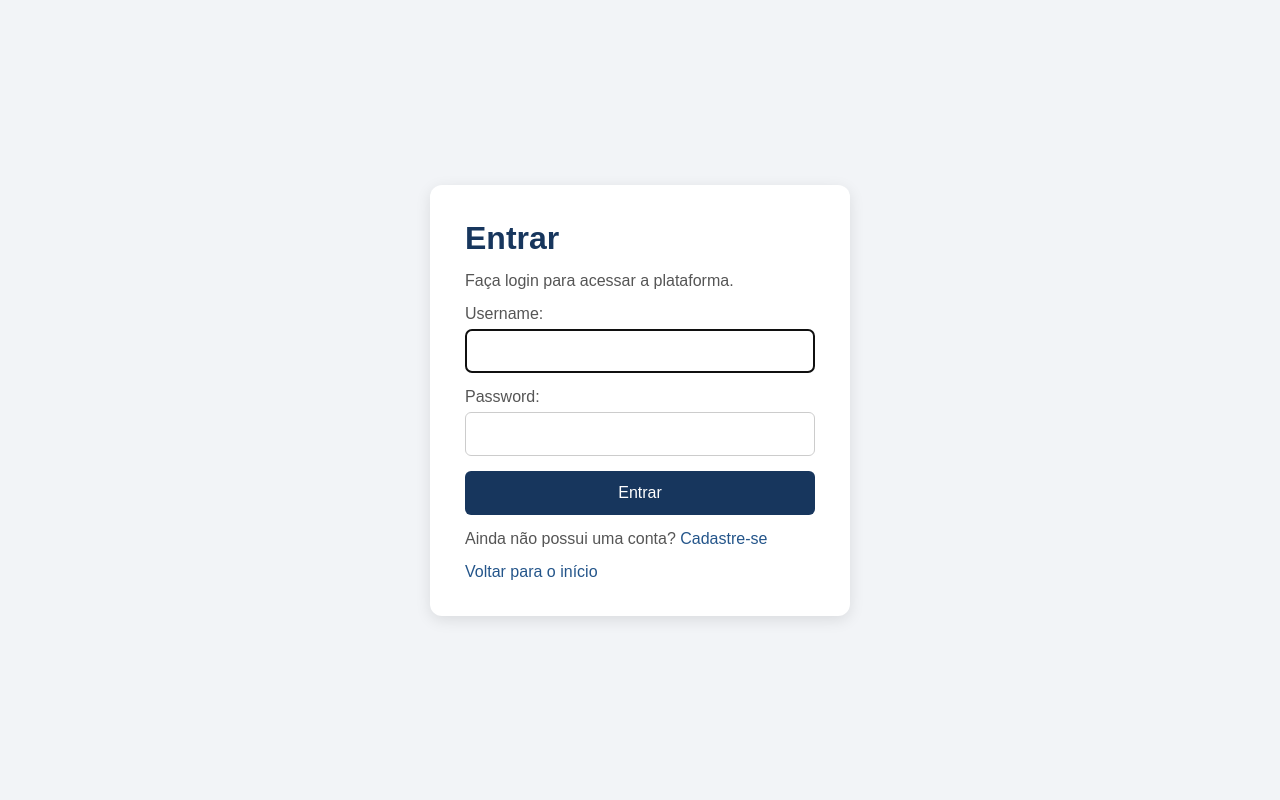
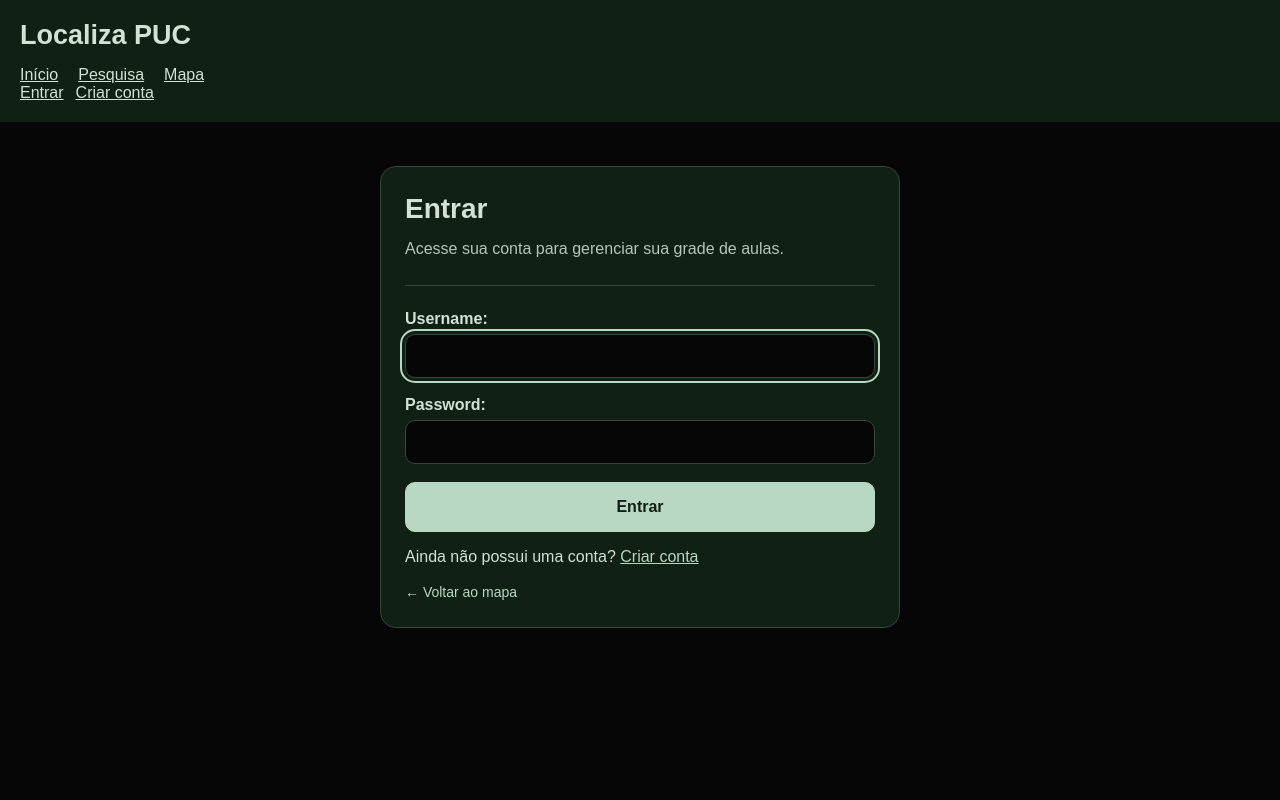
Before and after one commit to sombercrane/ENG4021-33D-2026.2-repo-grupo-6, a Django app: page /login/?next=/grade/ in a window 1280 px wide. Run offline with Django 5.2, Linux system fonts and the light colour scheme.

Commit message:
Padroniza telas de conta grade e detalhe de espaco

```diff
--- a/Aplicativo/static/css/auth.css
+++ b/Aplicativo/static/css/auth.css
@@ -1,70 +1,66 @@
-
-* {
-    margin: 0;
-    padding: 0;
-    box-sizing: border-box;
+.auth-cartao {
+    width: 100%;
+    max-width: 520px;
+    margin: 24px auto;
+    overflow-wrap: anywhere;
 }
 
-body {
-    font-family: Arial, sans-serif;
-    background-color: #f2f4f7;
-    min-height: 100vh;
-    display: flex;
-    justify-content: center;
-    align-items: center;
+.auth-cartao a {
+    color: #b9d8c3;
 }
 
-.container {
-    background-color: white;
-    width: 90%;
-    max-width: 420px;
-    padding: 35px;
-    border-radius: 12px;
-    box-shadow: 0 4px 15px rgba(0, 0, 0, 0.1);
+.auth-formulario p {
+    margin: 0 0 18px;
 }
 
-h1 {
-    color: #17365d;
-    margin-bottom: 10px;
+.auth-formulario label {
+    display: block;
+    margin-bottom: 6px;
+    font-weight: bold;
 }
 
-p {
-    color: #555;
-    margin: 15px 0;
+.auth-formulario input {
+    box-sizing: border-box;
+    width: 100%;
+    min-width: 0;
+    padding: 12px;
+    border: 1px solid #34473a;
+    border-radius: 10px;
+    background-color: #050605;
+    color: #d3e2d4;
+    font: inherit;
 }
 
-form p {
-    margin-bottom: 15px;
+.auth-formulario .helptext {
+    display: block;
+    margin-top: 6px;
+    color: #b7c5b9;
+    font-size: 14px;
+    line-height: 1.5;
 }
 
-input {
-    width: 100%;
-    padding: 11px;
-    margin-top: 6px;
-    border: 1px solid #ccc;
-    border-radius: 6px;
+.auth-formulario ul {
+    padding-left: 20px;
 }
 
-button {
-    width: 100%;
-    padding: 12px;
-    background-color: #17365d;
-    color: white;
-    border: none;
-    border-radius: 6px;
-    cursor: pointer;
-    font-size: 16px;
+.auth-formulario .errorlist {
+    color: #ffb4ab;
+    line-height: 1.5;
 }
 
-button:hover {
-    background-color: #24558a;
+.auth-formulario .botao {
+    width: 100%;
 }
 
-a {
-    color: #24558a;
-    text-decoration: none;
+.auth-formulario input:focus-visible,
+.auth-cartao a:focus-visible {
+    outline: 2px solid #b9d8c3;
+    outline-offset: 3px;
 }
 
-a:hover {
-    text-decoration: underline;
+@media (max-width: 480px) {
+    .auth-cartao {
+        padding: 18px;
+        margin: 12px auto;
+    }
 }
--- a/Aplicativo/templates/login.html
+++ b/Aplicativo/templates/login.html
@@ -1,31 +1,32 @@
+{% extends "base.html" %}
 {% load static %}
-<!DOCTYPE html>
-<html lang="pt-br">
-<head>
-    <meta charset="UTF-8">
-    <meta name="viewport" content="width=device-width, initial-scale=1.0">
-    <title>Login</title>
-    <link rel="stylesheet" href="{% static 'css/auth.css' %}">
-    <link rel="stylesheet" href="{% static 'css/responsivo.css' %}">
-</head>
-<body class="tela-auth">
-    <main class="container">
+
+{% block titulo %}Entrar | Localiza PUC{% endblock %}
+
+{% block css_extra %}
+<link rel="stylesheet" href="{% static 'css/auth.css' %}">
+{% endblock %}
+
+{% block conteudo %}
+<section class="cartao auth-cartao">
+    <header class="cabecalho-pagina">
         <h1>Entrar</h1>
-        <p>Faça login para acessar a plataforma.</p>
+        <p>Acesse sua conta para gerenciar sua grade de aulas.</p>
+    </header>
 
-        <form method="POST">
-            {% csrf_token %}
+    <form method="post" class="auth-formulario">
+        {% csrf_token %}
+        {{ formulario.as_p }}
+        <button type="submit" class="botao">Entrar</button>
+    </form>
 
-            {{ formulario.as_p }}
+    <p>
+        Ainda não possui uma conta?
+        <a href="{% url 'cadastro' %}">Criar conta</a>
+    </p>
 
-            <button type="submit">Entrar</button>
-        </form>
-
-        <p>Ainda não possui uma conta?
-            <a href="{% url 'cadastro' %}">Cadastre-se</a>
-        </p>
-
-        <a href="{% url 'home' %}">Voltar para o início</a>
-    </main>
-</body>
-</html>
+    <a href="{% url 'home' %}" class="link-voltar">
+        ← Voltar ao mapa
+    </a>
+</section>
+{% endblock %}
```
Also changed, not shown: Aplicativo/static/css/base.css (+162 -0 lines), Aplicativo/templates/cadastro.html (+27 -26 lines), Aplicativo/templates/espaco.html (+7 -3 lines), Aplicativo/templates/grade.html (+51 -14 lines).
